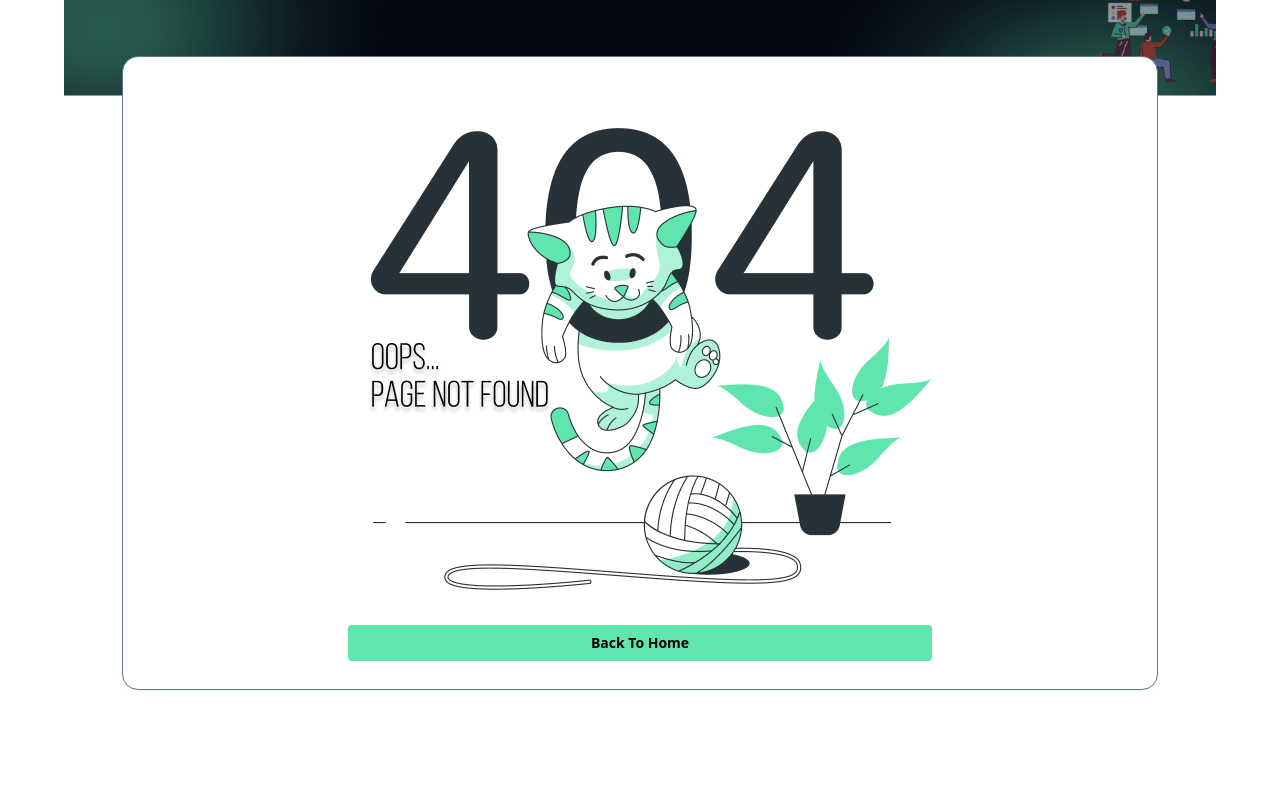
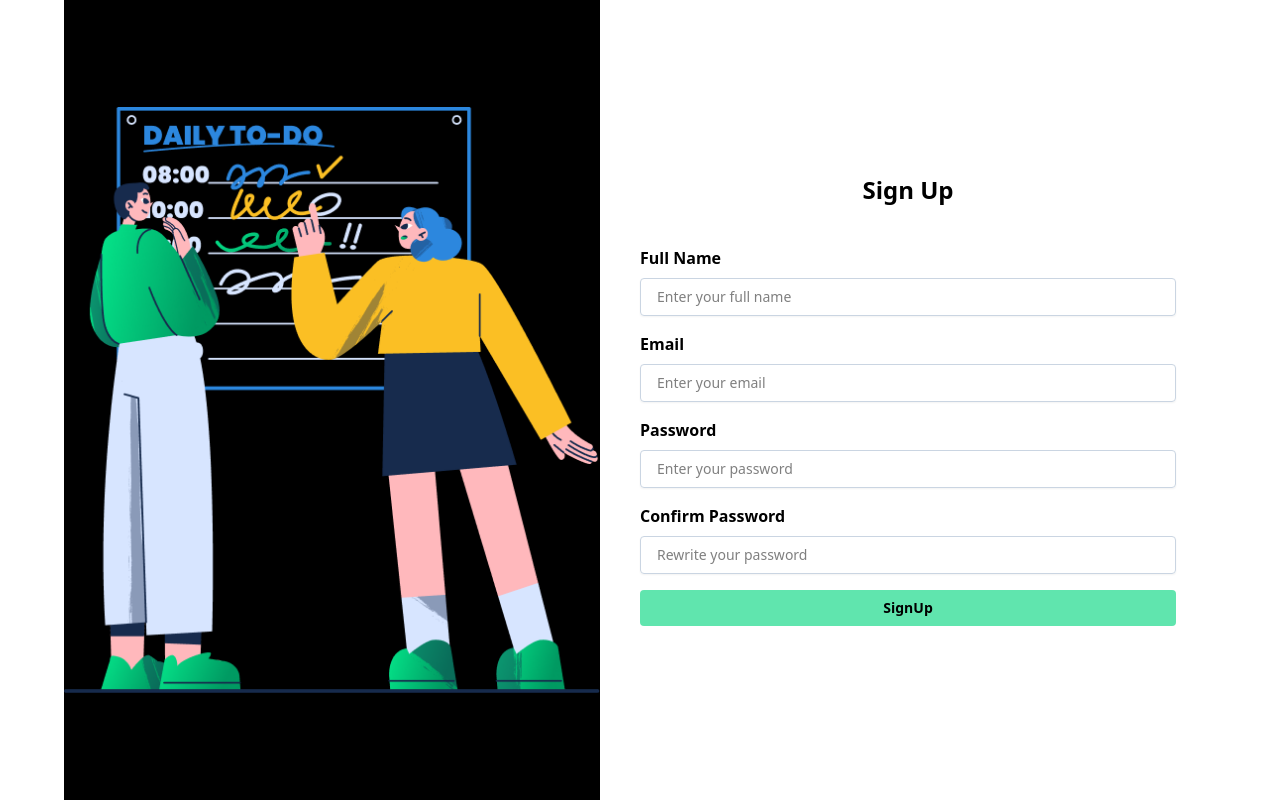
Before and after one commit to tahmid122/revision-mern, a React (Vite) app: page /signUp in a window 1280 px wide. Built offline with nearby package versions, Linux system fonts and the light colour scheme.

Commit message:
sign up page done

```diff
--- a/src/components/Input/Input.jsx
+++ b/src/components/Input/Input.jsx
@@ -1,6 +1,6 @@
 import React from "react";
 
-const Input = ({ label, type, name, placeholder, changeFunc }) => {
+const Input = ({ label, type, name, placeholder, changeFunc = () => {} }) => {
   return (
     <div className="flex flex-col gap-2">
       <label htmlFor={label} className="font-semibold text-base capitalize">
--- /dev/null
+++ b/src/pages/Auth/SignUp/SignUp.jsx
@@ -0,0 +1,98 @@
+import React, { useState } from "react";
+import Section from "../../../components/Section/Section";
+import Input from "../../../components/Input/Input";
+import Button from "../../../components/Button/Button";
+
+const SignUp = () => {
+  const [signUpDetails, setSignUpDetails] = useState({
+    fullName: "",
+    email: "",
+    password: "",
+    confirmPassword: "",
+  });
+  const [error, setError] = useState({
+    fullName: "",
+    email: "",
+    password: "",
+    confirmPassword: "",
+  });
+  //   change input
+  const handleChange = (target) => {
+    const name = target.name;
+    const value = target.value;
+    setSignUpDetails({ ...signUpDetails, [name]: value });
+    setError({ fullName: "", email: "", password: "", confirmPassword: "" });
+  };
+  //   form submit
+  const handleSubmit = (e) => {
+    e.preventDefault();
+    for (const key in signUpDetails) {
+      const fieldName = signUpDetails[key];
+      if (fieldName?.trim() == "") {
+        setError({ ...error, [key]: `${key} is required` });
+        return;
+      }
+    }
+    if (signUpDetails?.password !== signUpDetails?.confirmPassword) {
+      setError({ ...error, confirmPassword: "Confirm password not matched" });
+      return;
+    }
+    console.log(signUpDetails);
+  };
+  return (
+    <div className="h-screen flex flex-col-reverse lg:flex-row">
+      <div className="flex-1 bg-black flex items-center justify-center">
+        <img src="../../../../src/assets/signup.png" alt="" />
+      </div>
+
+      <div className="flex-1 p-10 flex flex-col gap-10 items-center justify-center">
+        <h2 className="text-2xl font-bold">Sign Up</h2>
+        <form onSubmit={handleSubmit} className="w-full flex flex-col gap-4">
+          <Input
+            label={"full name"}
+            type={"text"}
+            name={"fullName"}
+            placeholder={"Enter your full name"}
+            changeFunc={handleChange}
+          />
+          {error?.fullName && (
+            <p className="text-red-500 text-base">{error?.fullName}</p>
+          )}
+          <Input
+            label={"email"}
+            type={"email"}
+            name={"email"}
+            placeholder={"Enter your email"}
+            changeFunc={handleChange}
+          />
+          {error?.email && (
+            <p className="text-red-500 text-base">{error?.email}</p>
+          )}
+          <Input
+            label={"password"}
+            type={"password"}
+            name={"password"}
+            placeholder={"Enter your password"}
+            changeFunc={handleChange}
+          />
+          {error?.password && (
+            <p className="text-red-500 text-base">{error?.password}</p>
+          )}
+          <Input
+            label={"confirm Password"}
+            type={"password"}
+            name={"confirmPassword"}
+            placeholder={"Rewrite your password"}
+            changeFunc={handleChange}
+          />
+          {error?.confirmPassword && (
+            <p className="text-red-500 text-base">{error?.confirmPassword}</p>
+          )}
+          <Button label={"SignUp"} type="submit" />
+        </form>
+      </div>
+    </div>
+  );
+};
+
+export default SignUp;
--- a/src/router/router.jsx
+++ b/src/router/router.jsx
@@ -2,6 +2,7 @@ import { createBrowserRouter } from "react-router";
 import RootLayout from "../layouts/RootLayout/RootLayout";
 import NotFound from "../pages/NotFound/NotFound";
 import Login from "../pages/Auth/Login/Login";
+import SignUp from "../pages/Auth/SignUp/SignUp";
 
 export const router = createBrowserRouter([
   {
@@ -12,6 +13,10 @@ export const router = createBrowserRouter([
         index: true,
         Component: Login,
       },
+      {
+        path: "/signUp",
+        Component: SignUp,
+      },
     ],
   },
   {
```
Also changed, not shown: src/assets/signup.png (added).
